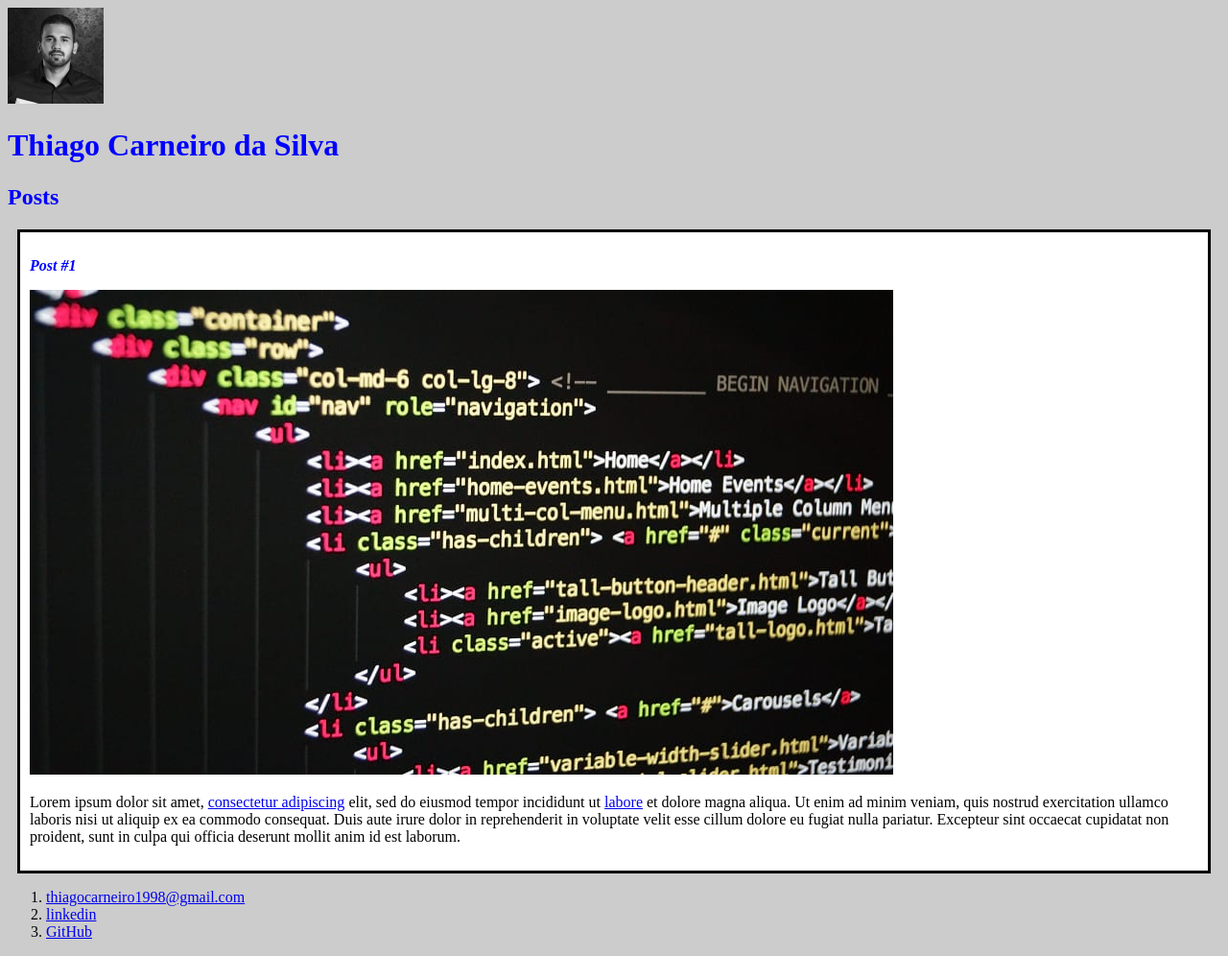
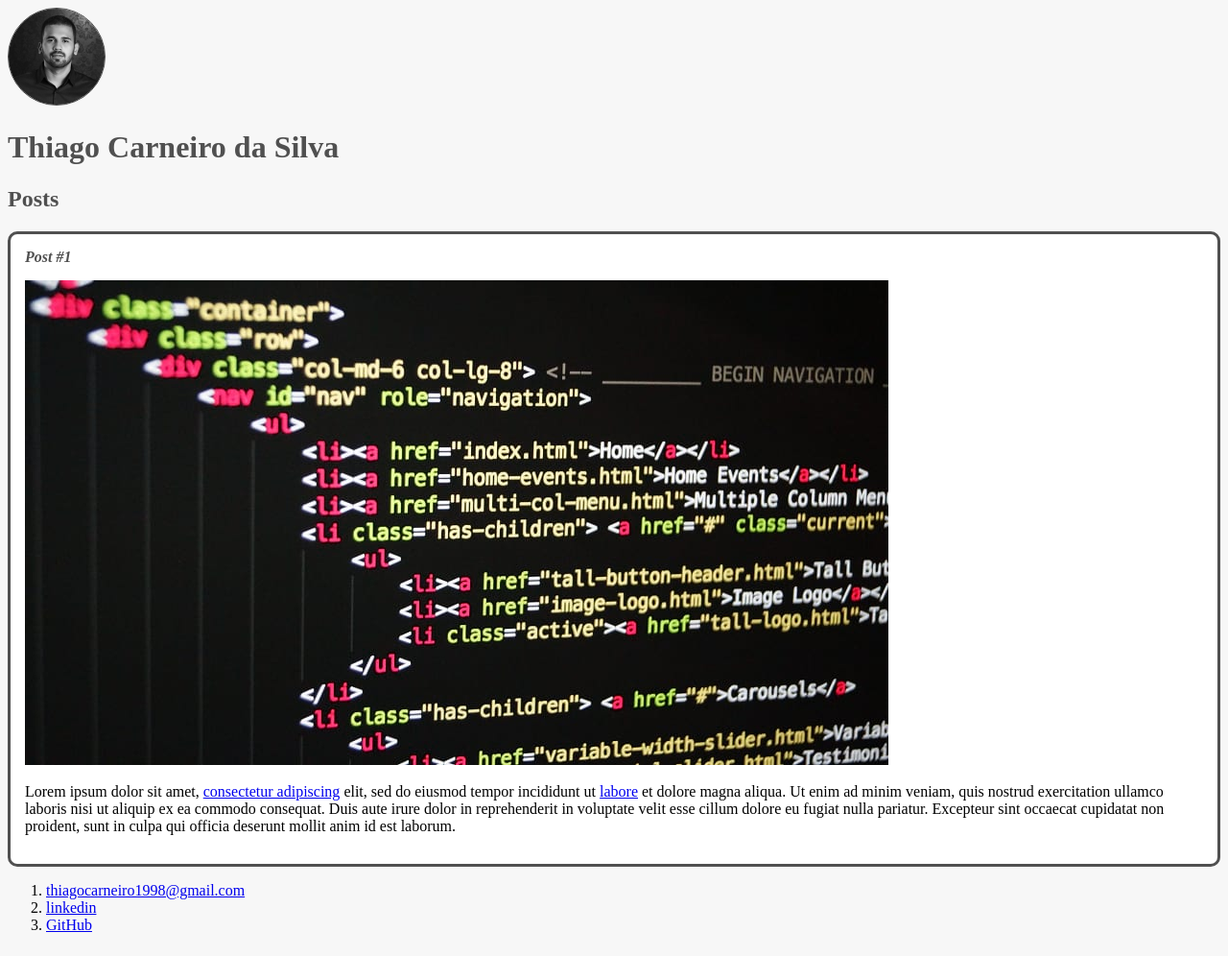
Before and after one commit to th1998c/projeto-dio, a plain HTML site: page Curso de HTML e CSS/Workspace_HTML_CSS/index.html in a window 1280 px wide. Shown: the whole page at 96% size. Drawn offline with Linux system fonts and the light colour scheme.

Commit message:
Aula Css - Estilizando elementos

```diff
--- a/Curso de HTML e CSS/Workspace_HTML_CSS/index.html
+++ b/Curso de HTML e CSS/Workspace_HTML_CSS/index.html
@@ -6,7 +6,7 @@
 </head>
 <body>
     <header>
-        <img src="thiago.jpg" alt="Minha foto">
+        <img src="thiago.jpg" alt="Minha foto" class="photo">
         <h1 id="title">Thiago Carneiro da Silva</h1>
         <link rel="stylesheet" href="style.css">
     </header>
@@ -17,9 +17,9 @@
         <article class="post">
             <header>
                 <h3 class="post_title">Post #1</h3>
-                <img src="postagem-1.jpg" alt="Editor de Texto contendo código html">
+                <img src="postagem-1.jpg" alt="Editor de Texto contendo código html" class="post_image">
             </header>
-            <p>
+            <p class="post_content">
                 Lorem ipsum dolor sit amet, <a href="https://www.linkedin.com/in/thiago-carneiro-82b466138/" target="_blank">consectetur adipiscing</a> elit, sed do eiusmod tempor incididunt ut <a href="mailto:thiagocarneiro1998@gmail.com">labore</a> et dolore magna aliqua. Ut enim ad minim veniam, quis nostrud exercitation ullamco laboris nisi ut aliquip ex ea commodo consequat. Duis aute irure dolor in reprehenderit in voluptate velit esse cillum dolore eu fugiat nulla pariatur. Excepteur sint occaecat cupidatat non proident, sunt in culpa qui officia deserunt mollit anim id est laborum.
             </p>
         </article>
--- a/Curso de HTML e CSS/Workspace_HTML_CSS/style.css
+++ b/Curso de HTML e CSS/Workspace_HTML_CSS/style.css
@@ -1,19 +1,34 @@
 body{
-    background: #ccc;
+    background: #f7f7f7;
+}
+.photo{
+    border: 1px solid #505050;
+    border-radius: 50%;
 }
 
 #title, .subtitle, .post_title{
-    color: blue;
+    color: #505050;
 }
 
 .post_title{
     font-size: 16px;
     font-style: italic;
+    margin: 0;
+    margin-bottom: 15px;
 }
 
 .post{
     background: #fff;
-    padding: 10px;
-    border: 3px solid #000;
-    margin: 10px;
+    padding: 15px;
+    border: 3px solid #505050;
+    border-radius: 10px;
+    margin-bottom: 15px;
 }
+
+.post_content{
+    margin: 0;
+    margin-bottom: 15px;
+}
+.post_image{
+    margin-bottom: 15px;
+}
```
